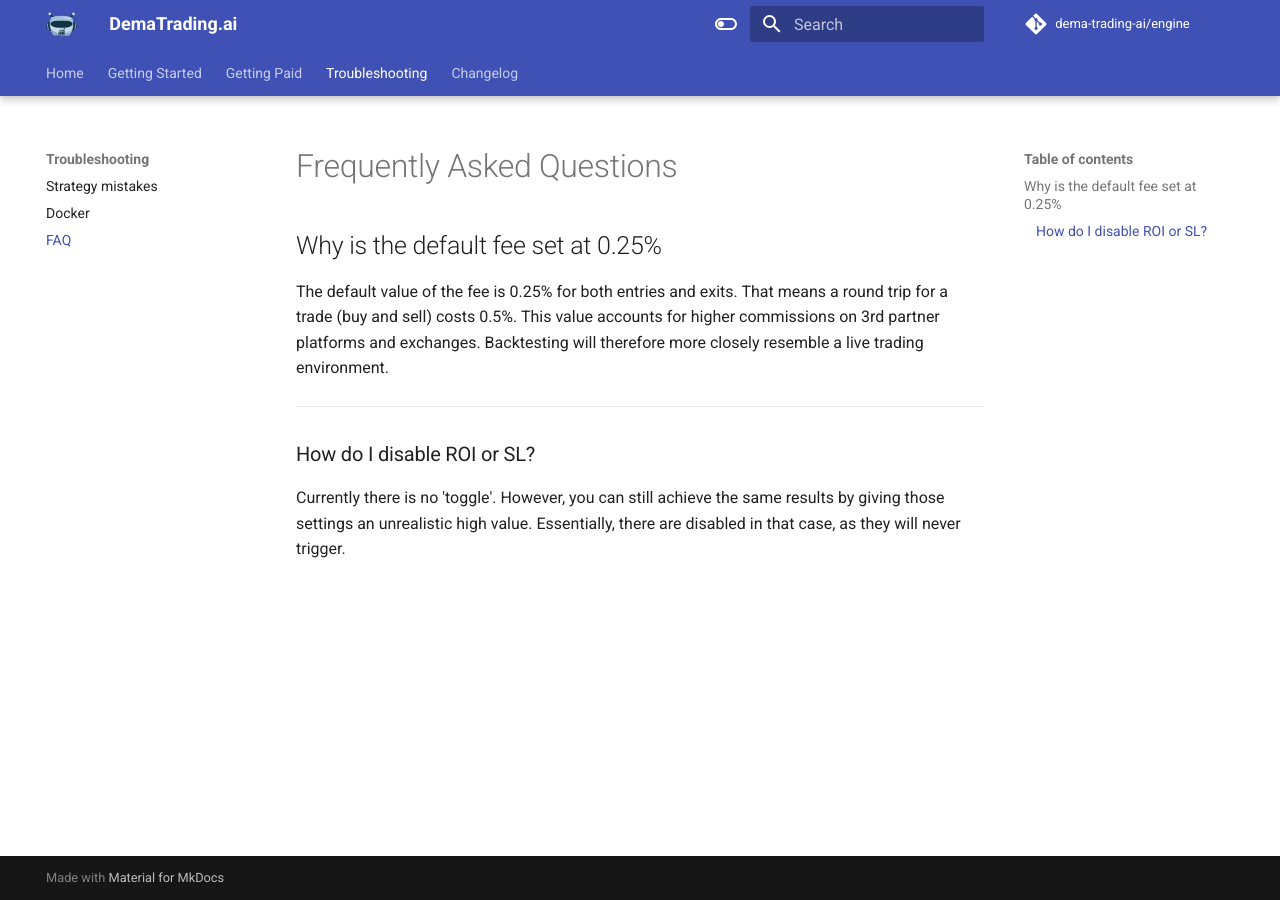
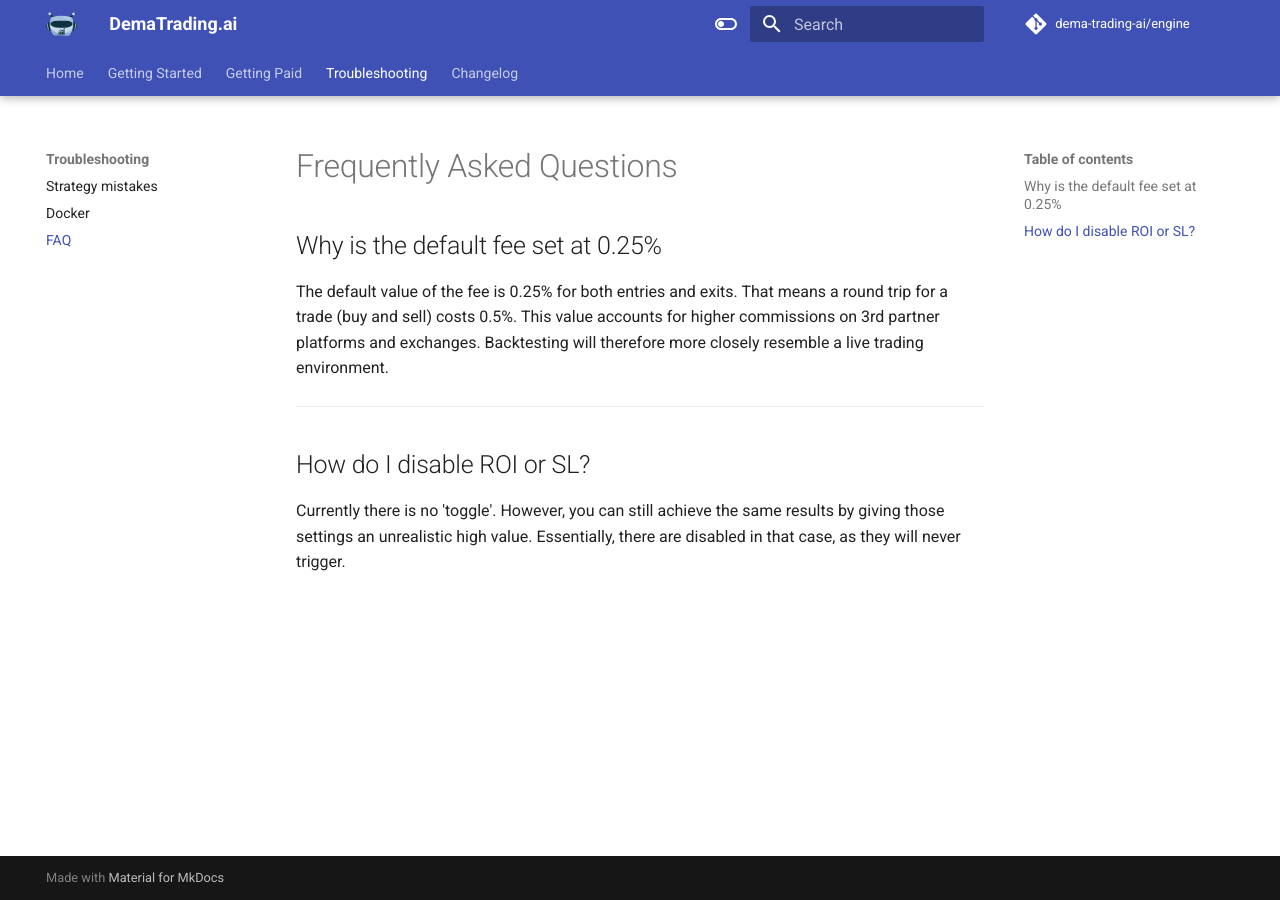
Before and after one commit to dema-trading-ai/docs, an MkDocs documentation site: the page built from docs/troubleshooting/troubleshooting.md, in a window 1280 px wide. Built offline with MkDocs 1.6.1 and Material for MkDocs 9.7.7, drawn with Linux system fonts in a browser that asks for light colours; comment, search, counter and statistics services are not loaded.

```diff
--- a/docs/troubleshooting/troubleshooting.md
+++ b/docs/troubleshooting/troubleshooting.md
@@ -5,6 +5,6 @@ The default value of the fee is 0.25% for both entries and exits. That means a r
 costs 0.5%. This value accounts for higher commissions on 3rd partner platforms and exchanges. Backtesting will therefore
 more closely resemble a live trading environment.
 ***
-### How do I disable ROI or SL?
+## How do I disable ROI or SL?
 Currently there is no 'toggle'. However, you can still achieve the same results by giving those settings an unrealistic high value.
 Essentially, there are disabled in that case, as they will never trigger.
```
